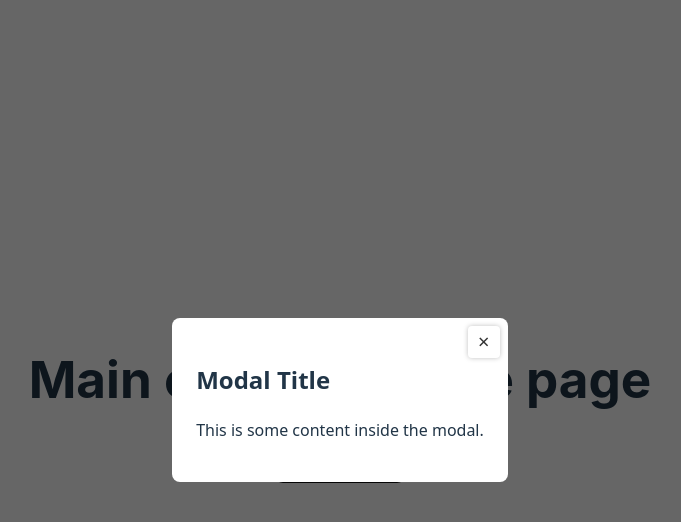
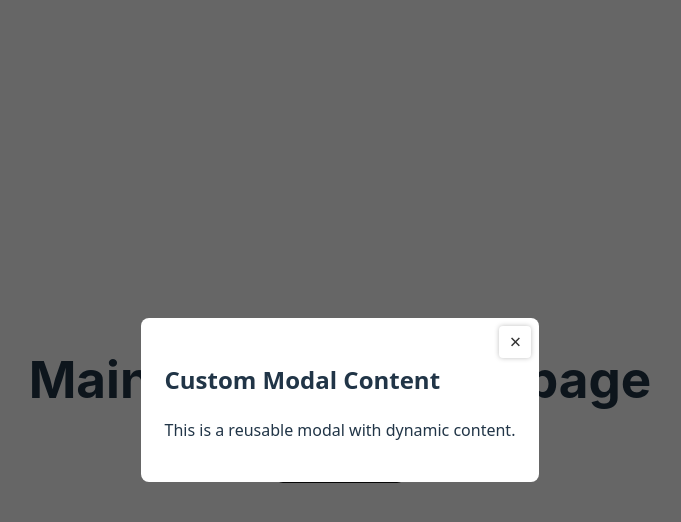
Before and after one commit to IrynaYermak/studying-react, a React (Vite) app: page / in a window 1280 px wide. Both pictures are taken after a click on the button "Open modal". Shown: the top 522 px of the page, without its empty margins (300-981 px from the left). Built offline with nearby package versions, Linux system fonts and the light colour scheme.

Commit message:
Modal.tsx

```diff
--- a/src/components/App.tsx
+++ b/src/components/App.tsx
@@ -78,7 +78,13 @@ function App() {
     <div>
       <h1>Main content of the page</h1>
       <button onClick={openModal}>Open modal</button>
-      {isModalOpen && <Modal onClose={closeModal} />}
+      {isModalOpen && (
+        <Modal onClose={closeModal}>
+          {" "}
+          <h2>Custom Modal Content</h2>
+          <p>This is a reusable modal with dynamic content.</p>
+        </Modal>
+      )}
     </div>
   );
 }
--- a/src/components/Modal/Modal.tsx
+++ b/src/components/Modal/Modal.tsx
@@ -4,9 +4,10 @@ import { useEffect } from "react";
 
 interface ModalProps {
   onClose: () => void;
+  children: React.ReactNode;
 }
 
-export default function Modal({ onClose }: ModalProps) {
+export default function Modal({ onClose, children }: ModalProps) {
   const handleBackdropClick = (event: React.MouseEvent<HTMLDivElement>) => {
     if (event.target === event.currentTarget) {
       onClose();
@@ -20,8 +21,10 @@ export default function Modal({ onClose }: ModalProps) {
       }
     };
     document.addEventListener("keydown", handleKeyDown);
+    document.body.style.overflow = "hidden";
     return () => {
       document.removeEventListener("keydown", handleKeyDown);
+      document.body.style.overflow = "";
     };
   }, [onClose]);
 
@@ -40,8 +43,7 @@ export default function Modal({ onClose }: ModalProps) {
         >
           &times;
         </button>
-        <h2>Modal Title</h2>
-        <p>This is some content inside the modal.</p>
+        {children}
       </div>
     </div>,
     document.body
```
